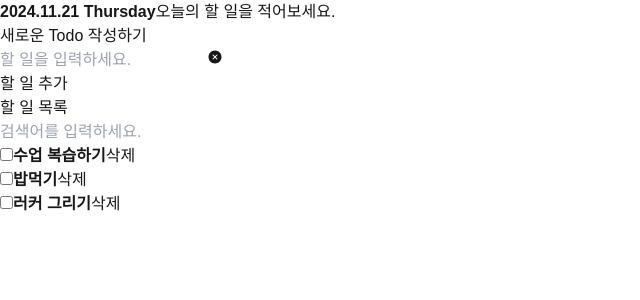
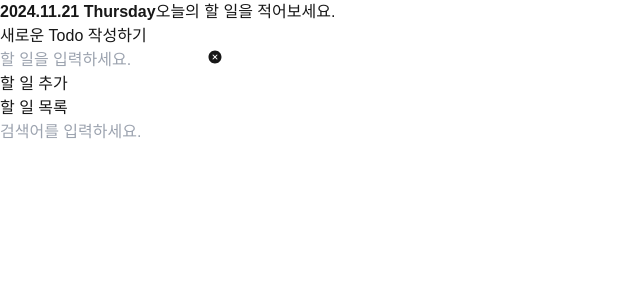
Before and after one commit to lse-7660/todolist-react, a Next.js app: page / in a window 1280 px wide. Shown: the top 300 px of the page, without its empty margins (0-640 px from the left). Built offline with nearby package versions, Linux system fonts and the light colour scheme.

Commit message:
useEffect

```diff
--- a/src/components/Todo.jsx
+++ b/src/components/Todo.jsx
@@ -1,13 +1,25 @@
 'use client';
 
-import React, { useState } from 'react';
+import React, { useEffect, useState } from 'react';
 import TodoHd from './TodoHd';
 import TodoEditor from './TodoEditor';
 import TodoList from './TodoList';
-import { mockTodoData } from '@/data/todoData';
 
 const Todo = () => {
-    const [todos, setTodos] = useState(mockTodoData);
+    const [todos, setTodos] = useState([]);
+
+    // 마운트 시
+    useEffect(() => {
+        // 로컬 스토리지에서 데이터를 가져와서
+        const savedTodos = JSON.parse(localStorage.getItem('todos')) || [];
+
+        setTodos(savedTodos);
+    }, []);
+
+    // todos 업데이트 시
+    useEffect(() => {
+        localStorage.setItem('todos', JSON.stringify(todos));
+    }, [todos]);
 
     const addTodo = (task) => {
         const newTodo = {
--- a/src/data/todoData.js
+++ /dev/null
@@ -1,20 +0,0 @@
-export const mockTodoData = [
-    {
-        id: 1,
-        isDone: false,
-        task: '수업 복습하기',
-        createdDate: '2024.04.22',
-    },
-    {
-        id: 2,
-        isDone: false,
-        task: '밥먹기',
-        createdDate: '2024.04.21',
-    },
-    {
-        id: 3,
-        isDone: false,
-        task: '러커 그리기',
-        createdDate: '2024.04.23',
-    },
-];
```
